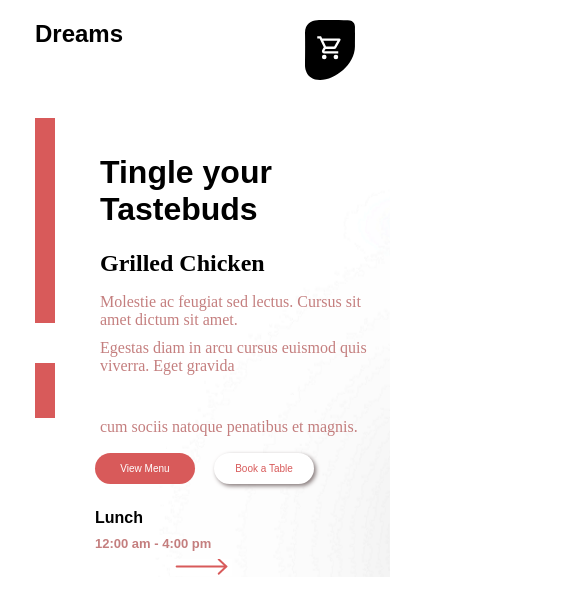
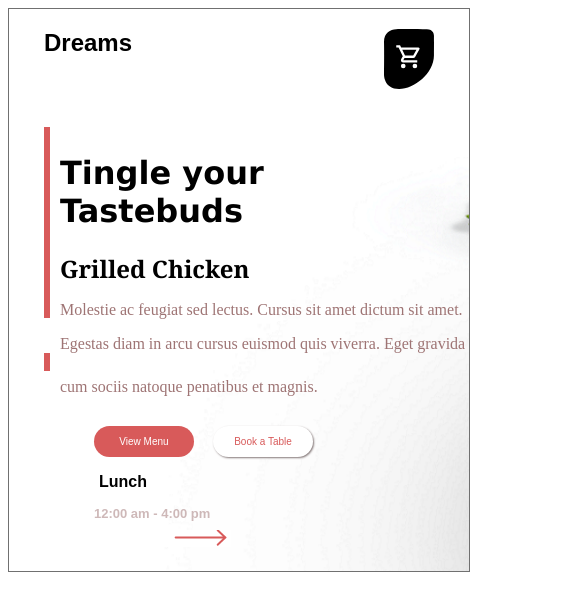
Before and after one commit to Enecode/chicken-restaurant-landing-page, a plain HTML site: page index.html in a window 390 px wide. Shown: the top 616 px of the page, 585 px wide, since content can reach past the window. Drawn offline with Linux system fonts and the light colour scheme.

Commit message:
responsiveness

```diff
--- a/chicken.css
+++ b/chicken.css
@@ -1,14 +1,20 @@
-body {
-    margin: 0;
-}
+
+
+
 
 /* give the background an images, define the width, margin and padding.*/
 .container {
     background-image: url(images/chicken.png);
     padding: 0 35px;
     margin: 0 auto;
+    border: 1px solid #707070;
 }
 
+@media screen and (max-width: 600px) {
+    body, .container {
+      width: 100%;
+    }
+  }
 /* Positioned the logo to the left with a width of 50px to make it small */
 .site-logo {
     float: right;
@@ -30,10 +36,29 @@ body {
 
 }
 .grilled {
+    top: 457px;
+    left: 128px;
+    color: #000000;
     padding: auto;
     margin: auto;
+    font-family: Georgia, 'Times New Roman', Times, serif;
 }
 
+.text {
+    /* Layout Properties */
+    top: 539px;
+    left: 130px;
+    width: 643px;
+    color:#9E7474;
+}
+
+.textl {
+    margin-top: 25px;
+}
+
+.textii {
+    margin: 0;
+}
 /* Give the h1 a font, font-size and font-weight */
 h1 {
     font-family: Arial, sans-serif;
@@ -43,32 +68,24 @@ h1 {
 
 /*style the about section to give it a gap between the red line. */
 .about {
+    color: #D85A5A;
+    display: block;
+    position: absolute;
+    width: 1229px;
     margin-top: 45px;
-    position:absolute;
     top: 88px;
-    left: 100px;
+    left: 60px;
     height: 68px;
 }
 
 /*Style the main text*/
 .title-head {
-    font: 500;
-    font-family: 'arial';
-    font-weight: bold;
-}
-
-
-/*Style the paragraph to align with the main text. */
-.p3 {
-    position: absolute;
-    left: 100px;
-    margin: auto;
-}
-
-/*Style the paragraph to align with the main text. */
-.p2 {
-    position: absolute;
-    left: 100px;
+    color: #000000;
+    top: 289px;
+    left: 127px;
+    width: 384px;
+    font: 900px;
+    font-family: Verdana, Geneva, Tahoma, sans-serif;
 }
 
 /*Style the first Redline.*/
@@ -77,9 +94,8 @@ h1 {
     left: 89px;
     width: 0px;
     height: 185px;
-    border: 10px solid #d85a5a;
+    border: 3px solid #d85a5a;
     opacity: 1;
-
 }
 
 /*Style the second redline.*/
@@ -87,16 +103,10 @@ h1 {
     top: 617px;
     left: 89px;
     width: 0px;
-    height: 35px;
+    height: 12px;
     opacity: 1;
-    margin-top: 40px;
-    border: 10px solid #d85a5a;
-}
-
-/*Style the paragraphs to give it color and opacity*/
-.p1, .p2, .p3 {
-    color: darkred;
-    opacity: 0.5;
+    margin-top: 35px;
+    border: 3px solid #d85a5a;
 }
 
 
@@ -124,7 +134,7 @@ h1 {
     background-color: #FFFFFF;
     border: #FFFFFF;
     text-decoration-color: #d85a5a;
-    box-shadow: 2px 2px 4px #857979;
+    box-shadow: 1px 1px 2px #857979;
     color: #d85a5a;
     font-size: 10px;
 }
@@ -132,30 +142,26 @@ h1 {
 /*Style the two buttons to give it a position*/
 .buttons {
     position: relative;
-    left: 60px;
+    left: 30px;
+    margin: 20px;
 
 }
 
 /*Style the lunch to give it a font size and margin*/
 .lunch {
     font-size: medium;
-    margin: auto;
+    padding: 5px;
 
 }
 
 /*Style the time to give it font size, color and opacity*/
 .time {
+    top: 865px;
+    left: 130px;
+    width: 193px;
+    color:#9E7474;
     font-size: small;
-    color: darkred;
     opacity: 0.5;
-}
-
-/*Style the lunch and time to give it font size, position and margin at the top*/
-.lunch-time {
-    font-size: 3px;
-    position: relative;
-    left: 60px;
-    margin-top: 25px;
 }
 
 /*Style the arrow button to give it a position and margin*/
@@ -164,24 +170,3 @@ h1 {
     left: 75px;
     margin: auto;
 }
-
-/* Medium devices (tablets, 768px and up) The navbar toggle appears at this breakpoint */
-@media (min-width: 768px) {
-    body, .container {
-        width: 90%;
-    }
-}
-
-/* Large devices (desktops, 992px and up) */
-@media (min-width: 992px) {
-    body, .container {
-        width: 90%;
-    }
-}
-
-/* Extra large devices (large desktops, 1200px and up) */
-@media (min-width: 1200px) {
-    body, .container {
-        width: 98%;
-    }
-}
--- a/index.html
+++ b/index.html
@@ -23,32 +23,22 @@
         <!--Main content container-->
         <div class="main">
             <div class="redline long"></div>
+            <div class="redline small"></div>
             <div class="about">
                 <h1 class="title-head">Tingle your <br> Tastebuds</h1>
                 <h2 class="grilled">Grilled Chicken</h2>
-                <p class="p1">Molestie ac feugiat sed lectus. Cursus sit amet dictum sit amet.</p>
+                <p class="text">Molestie ac feugiat sed lectus. Cursus sit amet dictum sit amet.</p>
+                <p class="text textii">Egestas diam in arcu cursus euismod quis viverra. Eget gravida</p>
+                <p class="text textl"> cum sociis natoque penatibus et magnis.</p>
             </div>
-            <p class="p2">Egestas diam in arcu cursus euismod quis viverra. Eget gravida</p>
-            <div class="redline small"></div>
-            <p class="p3"> cum sociis natoque penatibus et magnis.</p>
+            <div class="buttons">
+                <button class="menu-button">View Menu</button>
+                <button class="book-table">Book a Table</button>
+                <h1 class="lunch lunch-time">Lunch</h1>
+                <h1 class="time lunch-time">12:00 am - 4:00 pm</h1>
+                <img src="images/arrow.PNG" class="arrow" alt="arrow">
+            </div>
         </div>
-        <!--End of Main Content-->
-
-        <!--Wrap the buttons in a div.-->
-        <div class="buttons">
-            <button class="menu-button">View Menu</button>
-            <button class="book-table">Book a Table</button>
-        </div>
-
-        <!--Wrap lunch and time in a div.-->
-        <div class="lunch-time">
-            <h1 class="lunch">Lunch</h1>
-            <h1 class="time">12:00 am - 4:00 pm</h1>
-            <img src="images/arrow.PNG" class="arrow" alt="arrow">
-        </div>
-        <!--Wrap lunch and time in a div.-->
-    </div>
-
     <!--Wrap everything in a container-->
 </body>
 </html>
```
